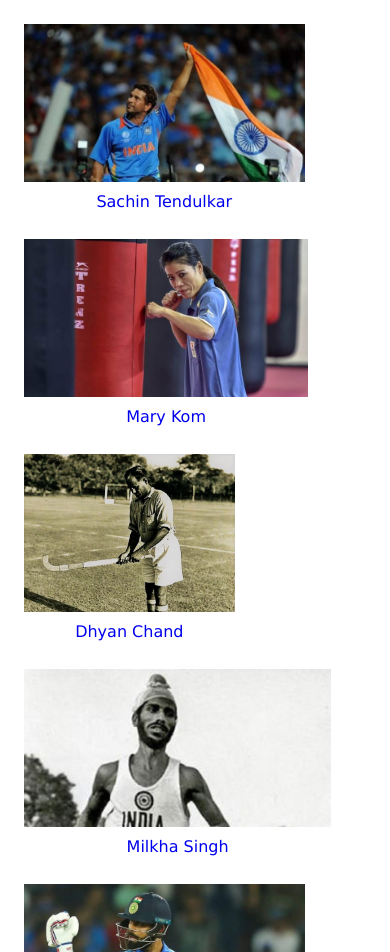
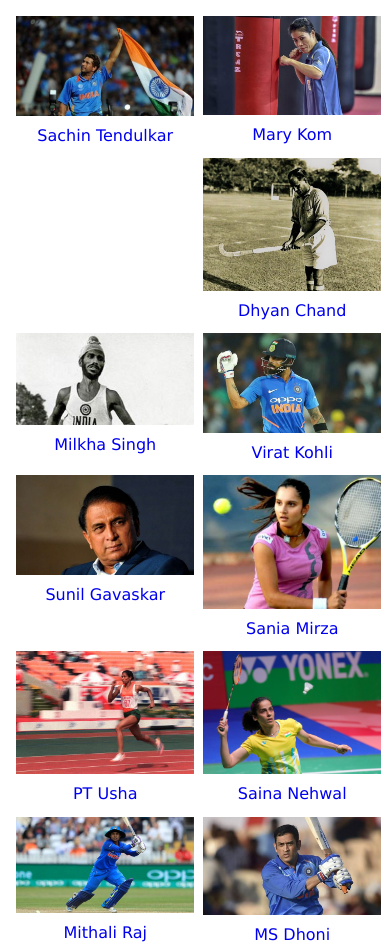
Before and after one commit to rohit17042/Geekster_Assignment_StaticWebPage, a plain HTML site: page imageGallery/index.html in a window 390 px wide. Shown: the top 952 px of the page. Drawn offline with Linux system fonts and the light colour scheme.

Commit message:
Add files via upload

```diff
--- a/imageGallery/index.html
+++ b/imageGallery/index.html
@@ -6,6 +6,7 @@
     <meta name="viewport" content="width=device-width, initial-scale=1.0">
     <title>Image Gallery of Indian Athletes</title>
     <style>
+
         *{
             box-sizing: border-box;
         }
@@ -37,11 +38,31 @@
 
         .container:hover img{
             border: 1px solid #ccc;
-            box-shadow: 0 4px 8px rgba(0, 0, 0, 0.2), 0 4px 20px rgba(0, 0, 0, 0.18);
+            box-shadow: 0 4px 8px rgba(0, 0, 0, 0.3), 0 4px 20px rgba(0, 0, 0, 0.25);
         }
 
         .image-description:hover{
             text-decoration: underline;
+        }
+
+        .container::after{
+            content: "";
+            display: table;
+            clear: both;
+        }
+
+        @media screen and (max-width: 778px){
+            .container{
+                height: fit-content;
+                width: 48%;
+                margin: 2% 0 0 2%;
+                display: inline-table;
+            }
+
+            img{
+                width: 100%;
+                height: auto;
+            }
         }
 
     </style>
```
